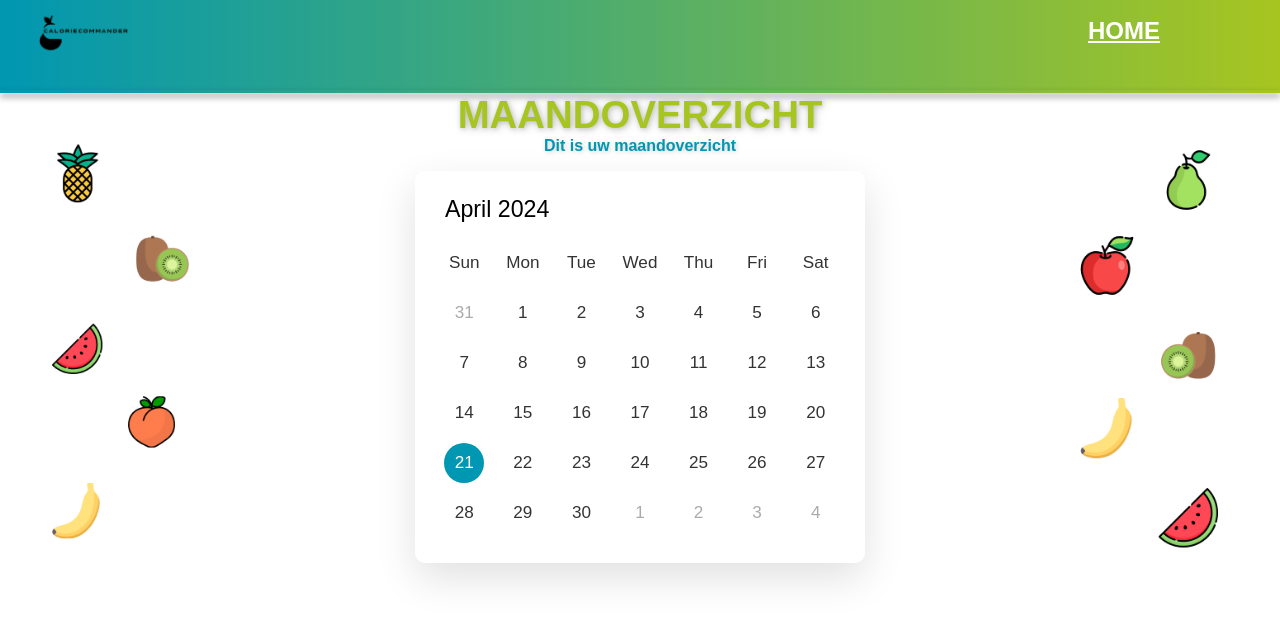
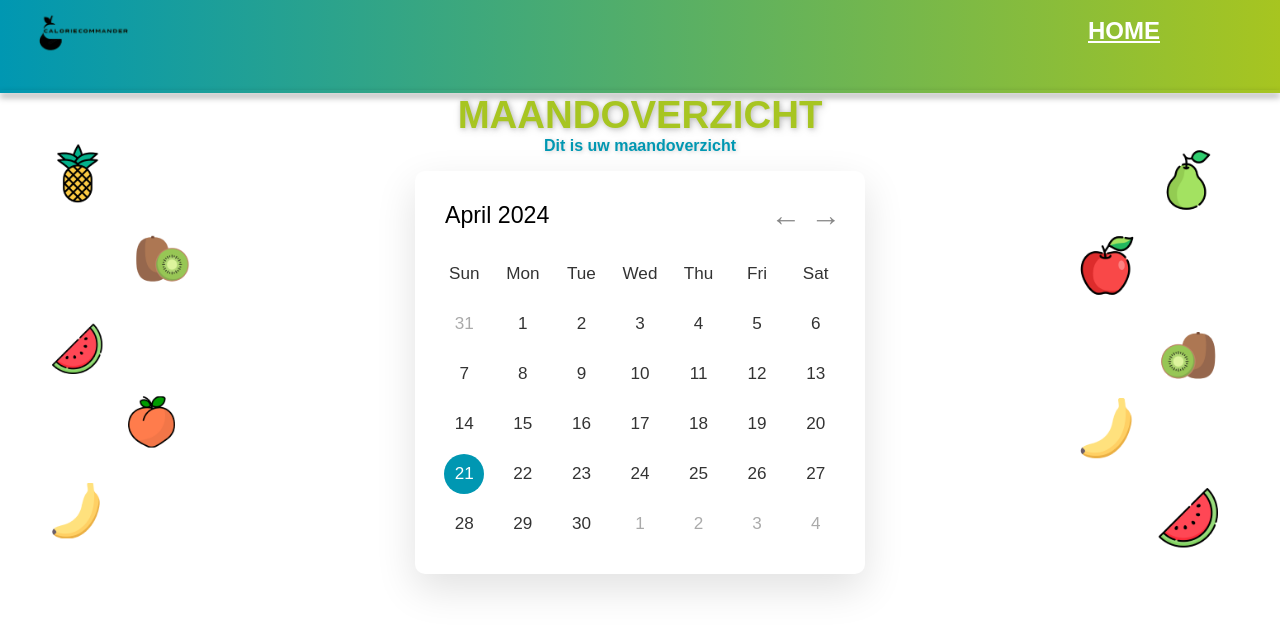
Before and after one commit to CalorieCommander/frontend, a React (Create React App) app in the folder app/: page /Maandoverzicht in a window 1280 px wide. Shown: the top 632 px of the page. Built offline with nearby package versions, Linux system fonts and the light colour scheme.

Commit message:
maandoverzicht
datum veranderen

```diff
--- a/app/src/pages/Maandoverzicht.js
+++ b/app/src/pages/Maandoverzicht.js
@@ -105,7 +105,14 @@ const Maandoverzicht = () => {
       <div class="wrapper">
         <header>
           <p class="current-date"></p>
-
+          <div class="icons">
+            <span id="prev" class="material-symbols-rounded">
+            ←
+            </span>
+            <span id="next" class="material-symbols-rounded">
+            →
+            </span>
+          </div>
         </header>
         <div class="calendar">
           <ul class="weeks">
```
